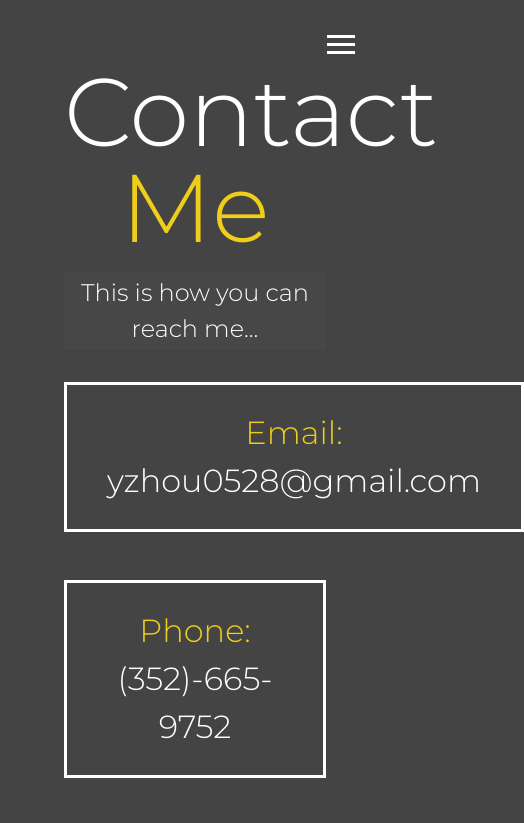
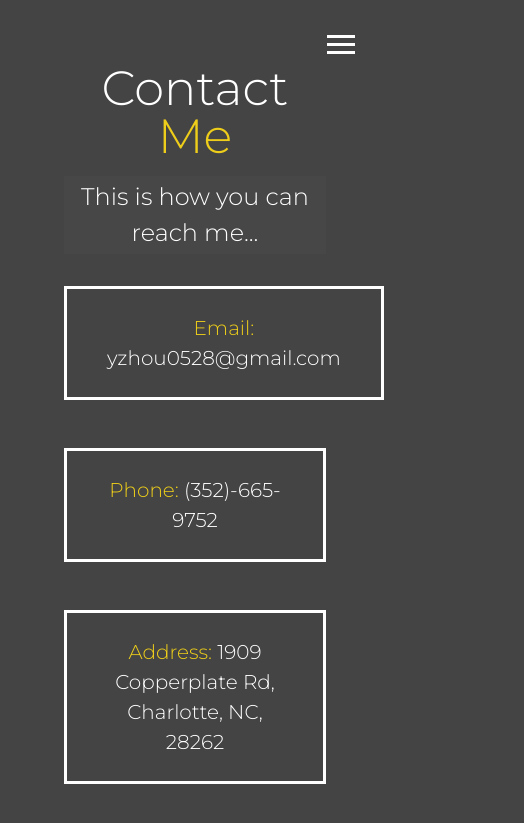
Before and after one commit to ZhouYou528/ZhouSirPortfolio, a website: page dist/contact.html in a window 390 px wide. Shown: the top 823 px of the page, 524 px wide, since content can reach past the window. Drawn offline with Linux system fonts and the light colour scheme.

Commit message:
fixed styles

```diff
--- a/scss/_mobile.scss
+++ b/scss/_mobile.scss
@@ -21,6 +21,7 @@
     .lg-heading {
       line-height: 1;
       margin-bottom: 1rem;
+      font-size: 3rem;
     }
   }
 
@@ -67,6 +68,10 @@
   .projects {
     grid-template-columns: repeat(1, 1fr);
   }
+
+  main#contact .boxes div {
+    font-size: 30px;
+  }
 }
 
 // Smartphones
@@ -75,6 +80,14 @@
     margin-top: 10vh;
   }
 
+  .lg-heading {
+    font-size: 2rem;
+  }
+
+  main#contact .boxes div {
+    font-size: 20px;
+  }
+
   .projects {
     grid-template-columns: 1fr;
   }
```
Also changed, not shown: package.json (+6 -2 lines), dist/css/main.css, 1 other file.
